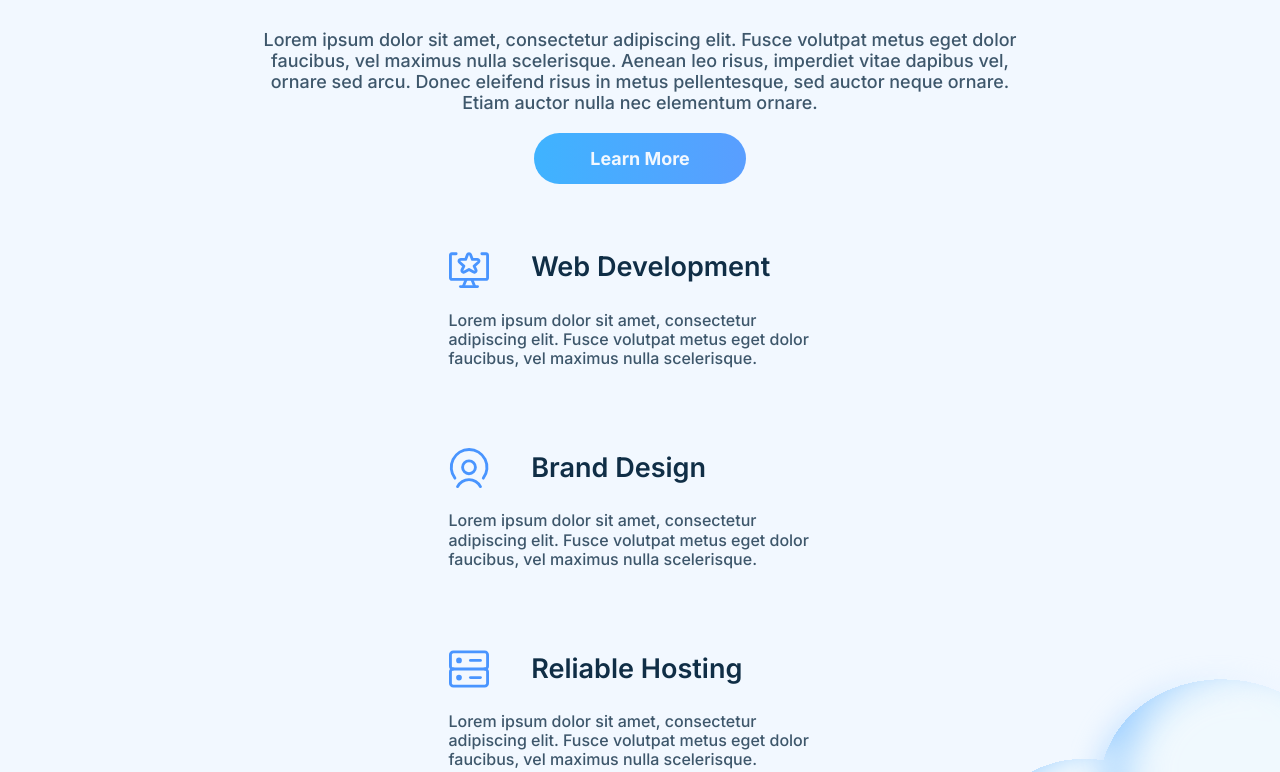
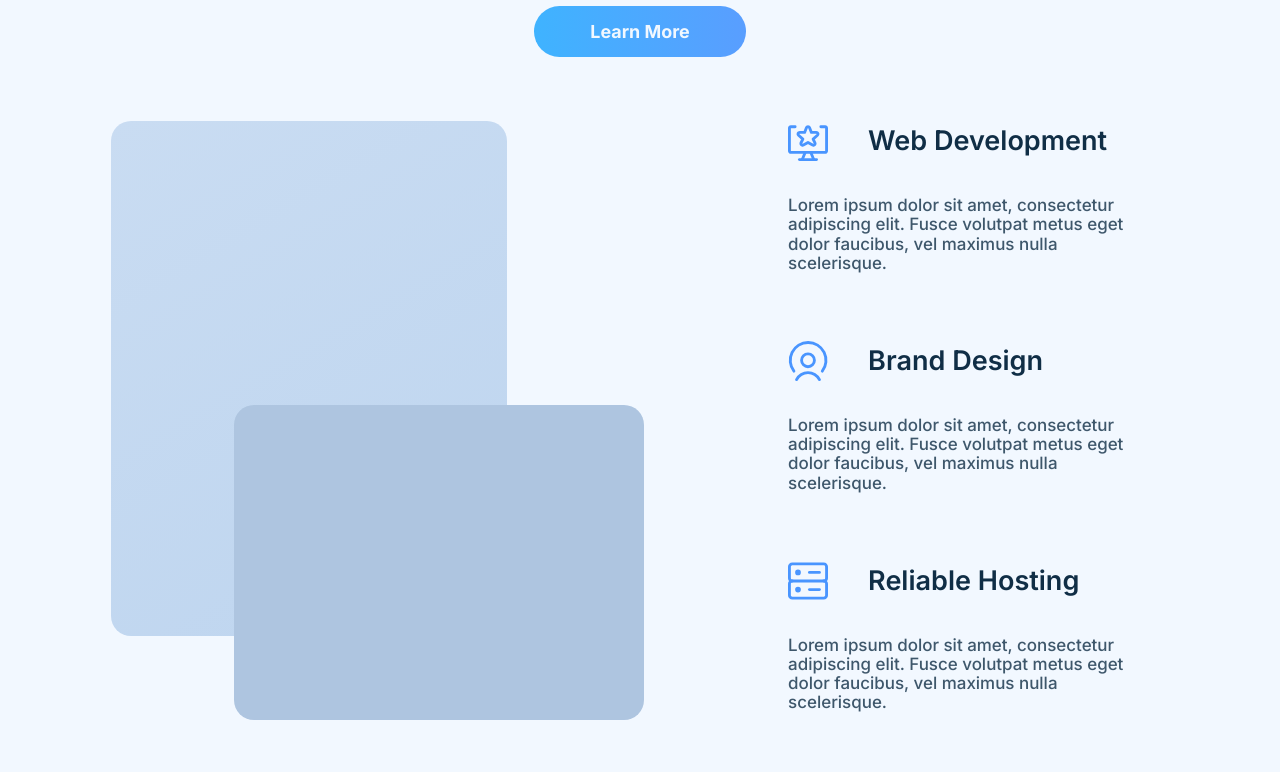
Before and after one commit to alidev9/webfletcher-site, a React (Create React App) app: page / in a window 1280 px wide. Shown: the part 990-1762 px from the top of the page. Built offline with nearby package versions, Linux system fonts and the light colour scheme; a web font is replaced by a local one.

Commit message:
Wrote the CSS for the desktop view of the services section

```diff
--- a/src/Homepage.jsx
+++ b/src/Homepage.jsx
@@ -98,6 +98,7 @@ function Homepage(){
                     <p>Lorem ipsum dolor sit amet, consectetur adipiscing elit. Fusce volutpat metus eget dolor faucibus, vel maximus nulla scelerisque. Aenean leo risus, imperdiet vitae dapibus vel, ornare sed arcu. Donec eleifend risus in metus pellentesque, sed auctor neque ornare. Etiam auctor nulla nec elementum ornare.</p>
                     <button className="cta-button">Learn More</button>
                 </div>
+                <div className="services-section-info-images-wrapper">
                     <div className="services-section-info">
                         <div className="service-container">
                             <img src={computerStarIcon} alt="" />
@@ -122,6 +123,7 @@ function Homepage(){
                         <div className="services-image-wrapper">
                             <div className="services-image"></div>
                             <div className="services-image"></div>
+                        </div>
                     </div>
                 </div>
             </div>
--- a/src/styles/homepage.css
+++ b/src/styles/homepage.css
@@ -264,6 +264,9 @@
     font-weight: 500;
     color: var(--main-color-deemphasize);
     line-height: 1.2rem;
+  }
+  .services-section-info-images-wrapper {
+    display: contents;
   }
   /*could use some refining later*/
   .services-section-images {
@@ -810,7 +813,7 @@
 @media (1200px <= width) {
   .hero-section-container {
     display: flex;
-    height: 55.7291666667vw;
+    height: 47.8645833333vw;
   }
   .hero-section-cta {
     width: 41.0416666667vw;
@@ -833,6 +836,7 @@
     /*This means that .hero-section-info can overflow outside of its borders,
     without overflowing outside of the page itself.*/
     overflow-x: visible;
+    height: auto;
   }
   .hero-text-container,
   .hero-image-container {
@@ -936,6 +940,57 @@
   .extra-space {
     display: none;
   }
+  .services-section-container {
+    margin-bottom: 250px;
+  }
+  .services-section-cta h2 {
+    line-height: 3.63rem;
+  }
+  .services-section-cta p {
+    max-width: 980px;
+    margin: 18px auto;
+  }
+  .services-section-info-images-wrapper {
+    display: flex;
+    justify-content: center;
+    gap: 128px;
+    margin-top: 42px;
+  }
+  .services-section-info {
+    max-width: 24.8rem;
+    margin: 0;
+  }
+  .service-container {
+    row-gap: 2.19rem;
+  }
+  .service-container p {
+    font-size: 1.06rem;
+  }
+  .service-container:not(:last-child) {
+    margin-bottom: 4.25rem;
+  }
+  /*In Desktop view, the service images need to line up with text, as such they should be sized with the rem unit*/
+  .services-section-images {
+    height: 37.44rem;
+    order: -1;
+  }
+  .services-image-wrapper {
+    width: 33.31rem;
+    height: 37.44rem;
+    top: 0;
+  }
+  :nth-child(1 of .services-image) {
+    width: 24.75rem;
+    height: 32.19rem;
+    border-radius: 1.25rem;
+  }
+  :nth-child(2 of .services-image) {
+    width: 25.63rem;
+    height: 19.69rem;
+    border-radius: 1.25rem;
+    top: 17.75rem;
+    left: 7.69rem;
+  }
 }
 
 /*# sourceMappingURL=homepage.css.map */
--- a/src/styles/sass/homepage.scss
+++ b/src/styles/sass/homepage.scss
@@ -289,7 +289,9 @@
         color: var(--main-color-deemphasize);
         line-height: 1.2rem;
     }
-
+    .services-section-info-images-wrapper{
+        display: contents;
+    }
     /*could use some refining later*/
     .services-section-images{
         overflow-x: clip;
@@ -851,7 +853,7 @@
 @media(1200px <= width){
     .hero-section-container{
         display: flex;
-        height: getVwDesktop(926 + 72 + 72);
+        height: getVwDesktop(926 + 72 + 72 - 151);
     }
     .hero-section-cta{
         width: getVwDesktop(788);
@@ -874,6 +876,7 @@
         /*This means that .hero-section-info can overflow outside of its borders,
         without overflowing outside of the page itself.*/
         overflow-x: visible;
+        height: auto;
     }
     .hero-text-container,
     .hero-image-container{
@@ -977,4 +980,56 @@
     .extra-space{
         display: none;
     }
+    .services-section-container{
+        margin-bottom: 250px;
+    }
+    .services-section-cta h2{
+        line-height: 3.63rem;
+    }
+    .services-section-cta p{
+        max-width: 980px;
+        margin: 18px auto;
+    }
+    .services-section-info-images-wrapper{
+        display: flex;
+        justify-content: center;
+        gap: 128px;
+        margin-top: 42px;
+    }
+    .services-section-info{
+        max-width: 24.8rem;
+        margin: 0;
+    }
+    .service-container{
+        row-gap: 2.19rem;
+    }
+    .service-container p{
+        font-size: 1.06rem;
+    }
+    .service-container:not(:last-child){
+        margin-bottom: 4.25rem;
+    }
+    /*In Desktop view, the service images need to line up with text, as such they should be sized with the rem unit*/
+    .services-section-images{
+        height: 37.44rem;
+        order: -1;
+    }
+    .services-image-wrapper{
+        width: 33.31rem;
+        height: 37.44rem;
+        top: 0;
+    }
+    :nth-child(1 of .services-image){
+        width: 24.75rem;
+        height: 32.19rem;
+        border-radius: 1.25rem;
+    }
+    :nth-child(2 of .services-image){
+        width: 25.63rem;
+        height: 19.69rem;
+        border-radius: 1.25rem;
+        top: 17.75rem;
+        left: 7.69rem;
+    }
+
 }
```
Also changed, not shown: 1 other file (tests, documents, lock files or other folders). Lines whose indentation alone changed are shown as unchanged.
